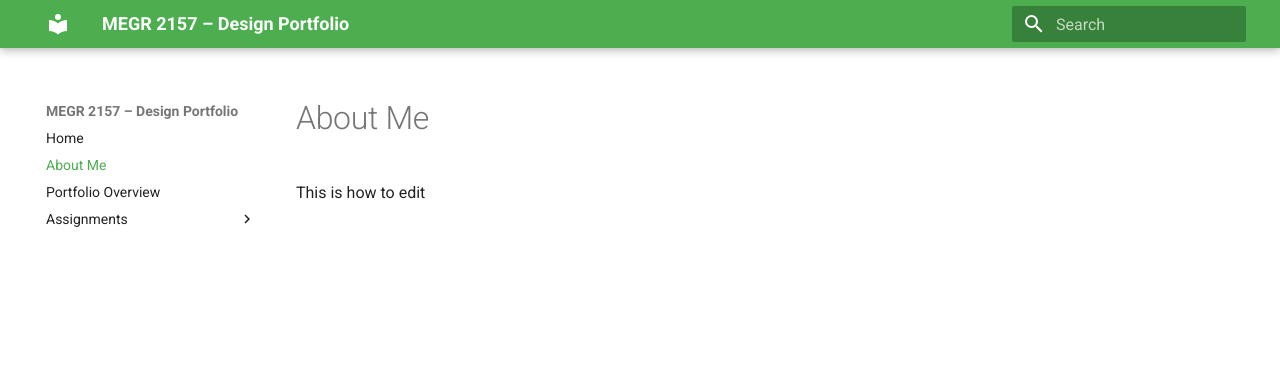
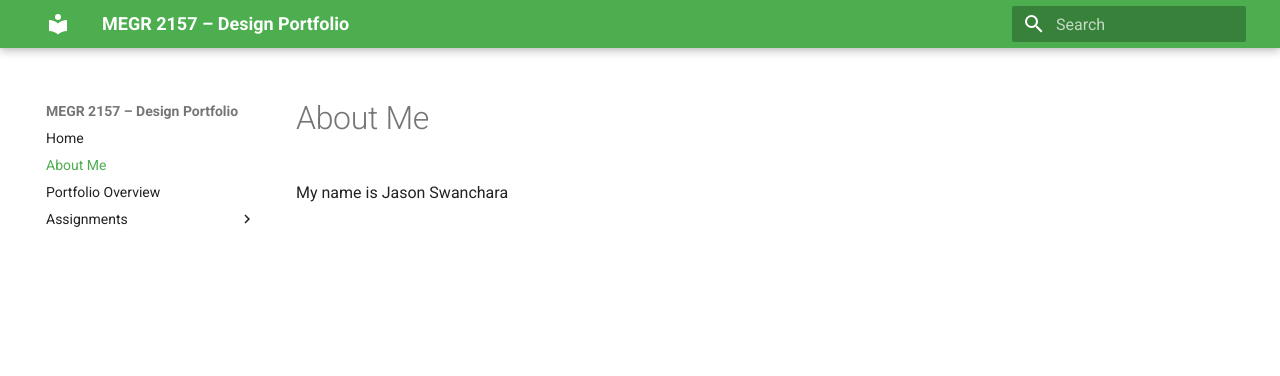
Before and after one commit to Jmswanchara/megr2156-portfolio, an MkDocs documentation site: the page built from docs/aboutme/index.md, in a window 1280 px wide. Shown: the top 376 px of the page. Built offline with MkDocs 1.6.1 and Material for MkDocs 9.7.7, drawn with Linux system fonts in a browser that asks for light colours.

Commit message:
Update About Me section with personal introduction

```diff
--- a/docs/aboutme/index.md
+++ b/docs/aboutme/index.md
@@ -1,2 +1,2 @@
 #About Me
-This is how to edit
+My name is Jason Swanchara
```
